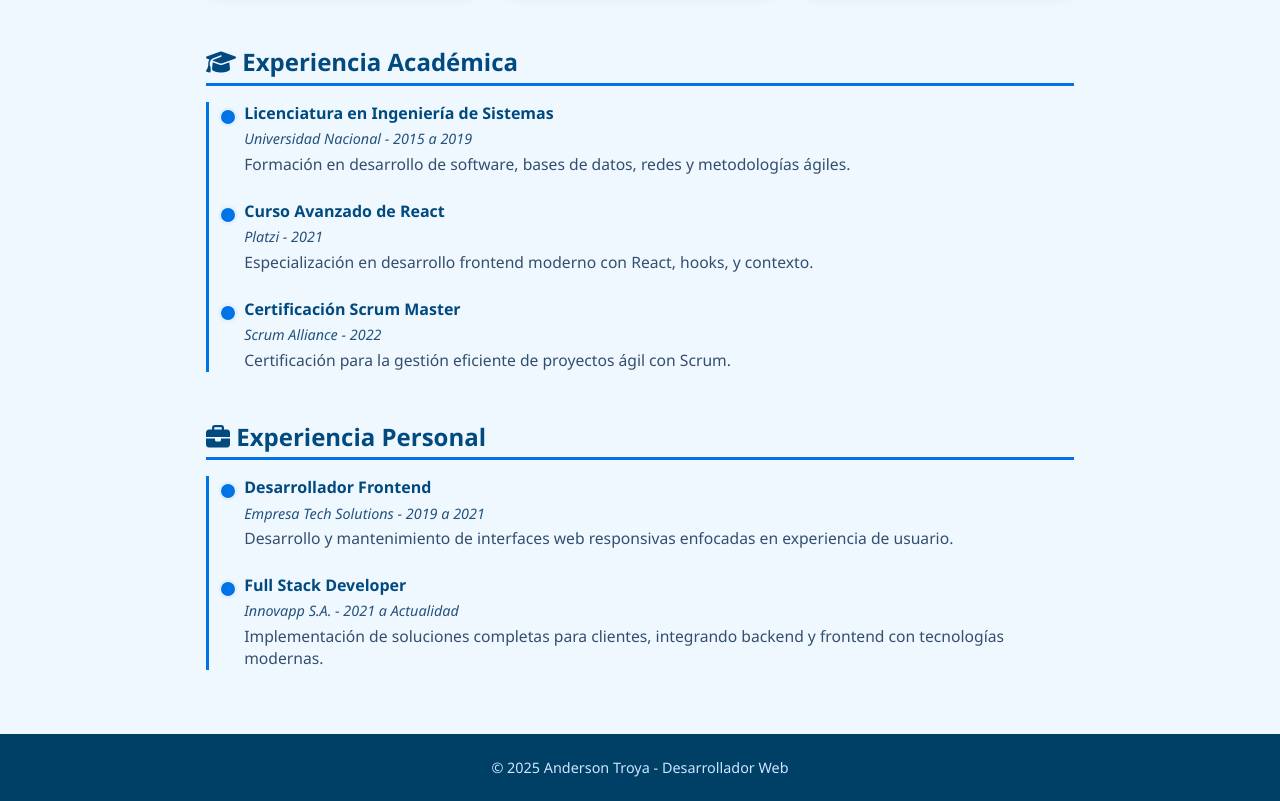
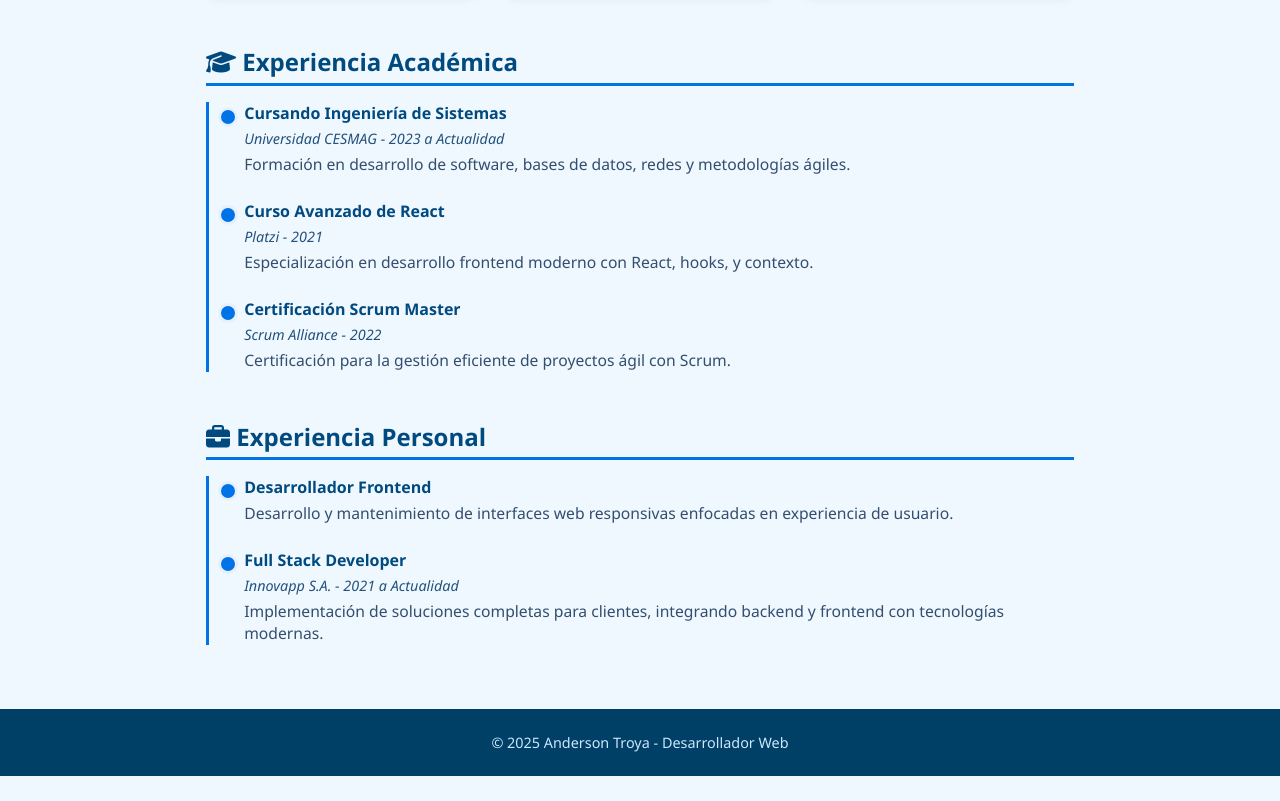
Before and after one commit to AndersonTroya/AndersonTroya.github.io, a plain HTML site: page index.html in a window 1280 px wide. Shown: the part 890-1691 px from the top of the page. After the commit the page ends 1666 px from the top, so only its background shows below. Drawn offline with Linux system fonts and the light colour scheme.

Commit message:
modificada

```diff
--- a/index.html
+++ b/index.html
@@ -274,8 +274,8 @@
     <h2><i class="fas fa-graduation-cap"></i> Experiencia Académica</h2>
     <ul class="experience-list">
         <li class="experience-item" tabindex="0">
-            <h4>Licenciatura en Ingeniería de Sistemas</h4>
-            <span>Universidad Nacional - 2015 a 2019</span>
+            <h4>Cursando Ingeniería de Sistemas</h4>
+            <span>Universidad CESMAG - 2023 a Actualidad</span>
             <p>Formación en desarrollo de software, bases de datos, redes y metodologías ágiles.</p>
         </li>
         <li class="experience-item" tabindex="0">
@@ -296,7 +296,6 @@
     <ul class="experience-list">
         <li class="experience-item" tabindex="0">
             <h4>Desarrollador Frontend</h4>
-            <span>Empresa Tech Solutions - 2019 a 2021</span>
             <p>Desarrollo y mantenimiento de interfaces web responsivas enfocadas en experiencia de usuario.</p>
         </li>
         <li class="experience-item" tabindex="0">
```
